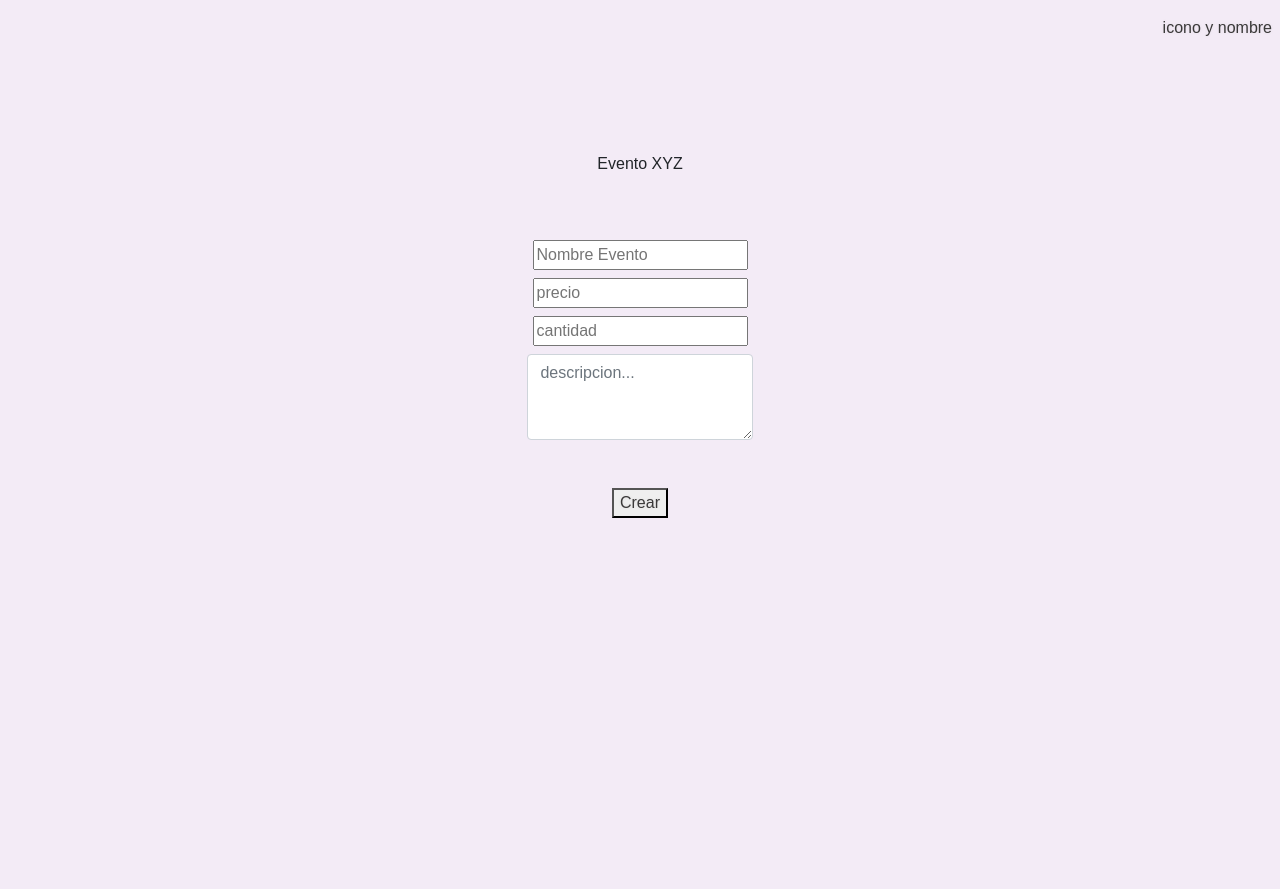
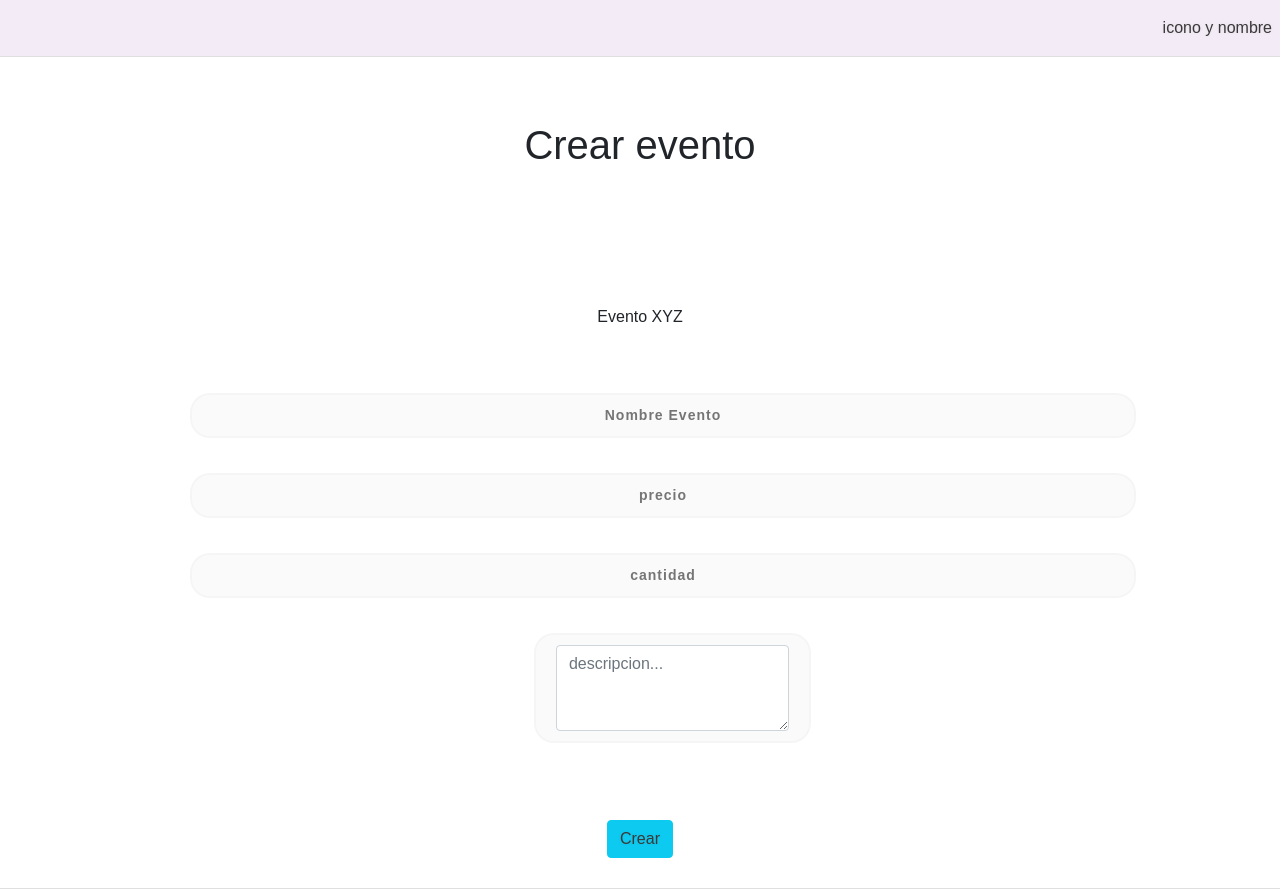
Before and after one commit to victorlaragurmendi/pwaVentaTickets, a React (Create React App) app: page /crearevento in a window 1280 px wide. Before the commit the page ends 800 px from the top, so only its background shows below. Built offline with nearby package versions, Linux system fonts and the light colour scheme.

Commit message:
front v3

```diff
--- a/src/components/eventos/CrearEvento.js
+++ b/src/components/eventos/CrearEvento.js
@@ -13,24 +13,31 @@ const CrearEvento = () => {
                 <div className=" navbar  d-flex flex-row-reverse">
                     <div className="p-2" ><a href="/perfiladministrador">icono y nombre</a></div>
                 </div>
-                <div className="row">
+                <div className="row  card-body card">
+
+
+                <div class="title-box">
+
+                <h1>Crear evento</h1>
+
+                </div>
 
                     <div>
                         <div className="d-flex justify-content-center mt-5 pt-5 txtiniciarsesion"> <p>Evento XYZ</p></div>
                         <div className="d-flex justify-content-center mt-5">
-                            <input type="text" className=" " id="inlineFormInputName2" placeholder="Nombre Evento" />
+                            <input type="text" className="un" id="inlineFormInputName2" placeholder="Nombre Evento" />
                         </div>
                         <div className="d-flex justify-content-center mt-2">
-                            <input type="text" className=" " id="inlineFormInputName2" placeholder="precio" />
+                            <input type="text" className="un" id="inlineFormInputName2" placeholder="precio" />
                         </div>
                         <div className="d-flex justify-content-center mt-2">
-                            <input type="text" className=" " id="inlineFormInputName2" placeholder="cantidad" />
+                            <input type="text" className="un" id="inlineFormInputName2" placeholder="cantidad" />
                         </div>
                         <div className="d-flex justify-content-center mt-2">
 
                             <div className="row">
                                 <div className="col-1"></div>
-                                <div className="col-10">
+                                <div className="col-10 un">
                                     <textarea className="form-control" id="exampleFormControlTextarea1" rows="3" placeholder="descripcion..."></textarea>
                                 </div>
                                 <div className="col-1"></div>
@@ -39,7 +46,7 @@ const CrearEvento = () => {
                         </div>
                         <div className="d-flex justify-content-center mt-5">
                             <div>
-                                <button className="btningresar"  ><a href="/perfiladministrador">Crear</a></button>
+                                <button className="btningresar btningresar btn btn-info btn-nueva"  ><a href="/perfiladministrador">Crear</a></button>
                             </div>
                         </div>
 
--- a/src/components/login/Home.js
+++ b/src/components/login/Home.js
@@ -10,11 +10,12 @@ const Home = () => {
                     <div className=" navbar  d-flex flex-row-reverse">
                         <div className="p-2"  ><a href="/perfilusuario">icono y nombre</a></div>
                     </div>
-                    <div className="row">
+                    <div className="row card-body card">
 
                         <div>
-                            <div className="d-flex justify-content-center  txtiniciarsesion"> <p>Eventos</p></div>
-
+                        <div class="title-box">
+                            <h1>Eventos</h1>
+                        </div>
                             <div className="row">
                                 <div className="col-2 "></div>
                                 <div className="col-8 ">
--- a/src/components/usuarios/EditarPerfilUsuario.js
+++ b/src/components/usuarios/EditarPerfilUsuario.js
@@ -13,7 +13,15 @@ const EditarPerfilUsuario = () => {
                 <div className="row ">
 
                     <div className="col-8 card-body card">
-                        <div className="d-flex justify-content-center mt-5 pt-5 txtiniciarsesion"> <p>Actualizar Perfil</p></div>
+
+
+
+                        <div class="title-box">
+
+                            <h1>Actualizar Perfil</h1>
+
+                        </div>
+
                         <div className="d-flex justify-content-center mt-5">
                             <input type="text" className="un" id="inlineFormInputName1" placeholder="nombre" />
                         </div>
--- a/src/components/usuarios/PerfilAdministrador.js
+++ b/src/components/usuarios/PerfilAdministrador.js
@@ -27,7 +27,6 @@ const PerfilAdministrador = () => {
 <div class="title-box">
 
   <h1>Gestión de eventos</h1>
-  <p class="lead">Este proyecto muestra cómo hacer una aplicación web MVC con PHP.El objetivo es msotrar cómo realizar una aplicación utilizando éste patrón de diseño.</p>
 
 </div>
 
--- a/src/components/usuarios/PerfilUsuario.js
+++ b/src/components/usuarios/PerfilUsuario.js
@@ -15,6 +15,12 @@ const PerfilUsuario = () => {
                    <div className="col-2 "></div>
                     <div className="col-8 card-body card">
 
+
+                                <div class="title-box">
+
+                                    <h1>Gestión de Perfil</h1>
+
+                                </div>
                             <div className="mt-4">
                                 <button className="btningresar w-100 d-block btn btn-outline-secondary btn-nueva"  ><a href="registrocompras">Registro de Compras</a></button>
                             </div>
```
